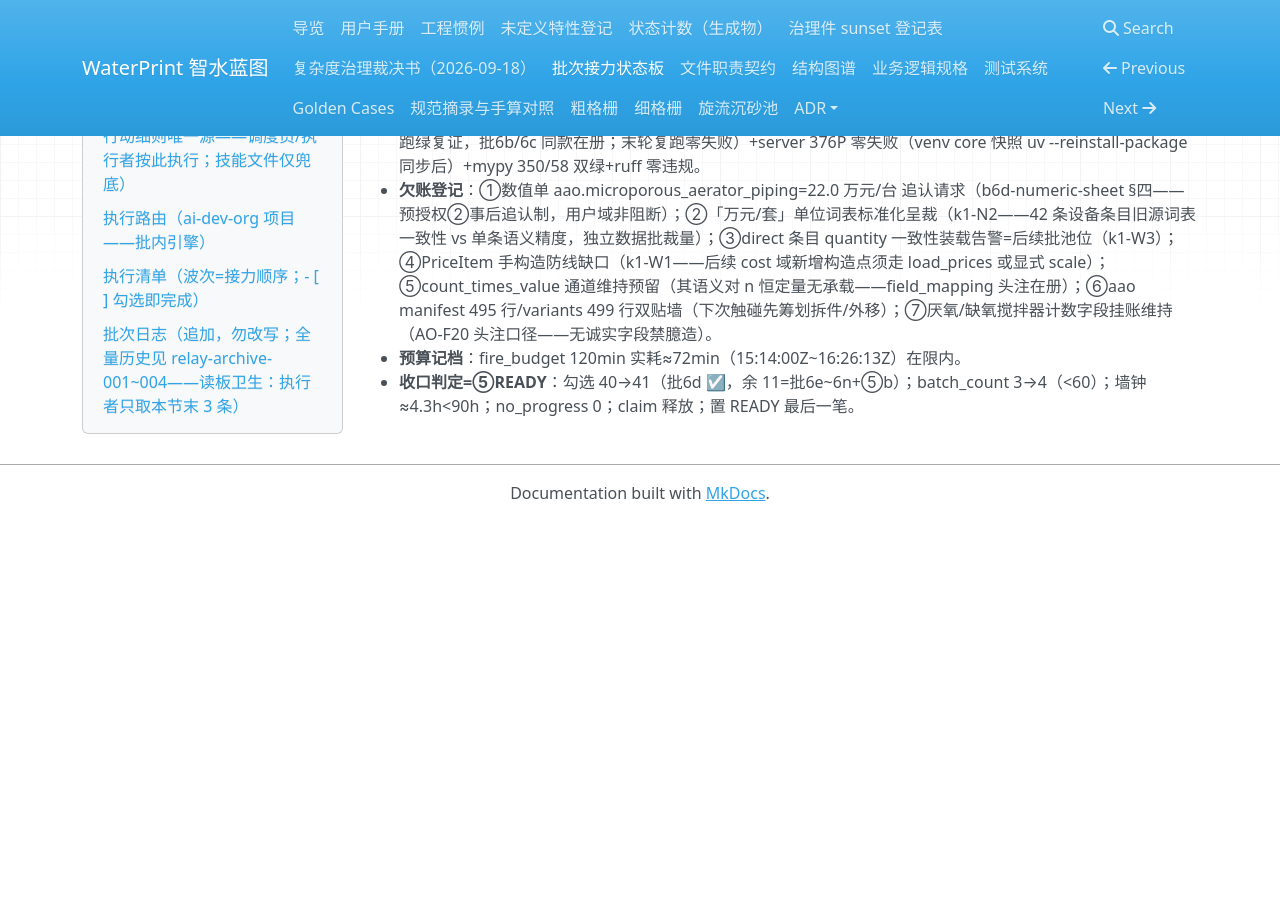
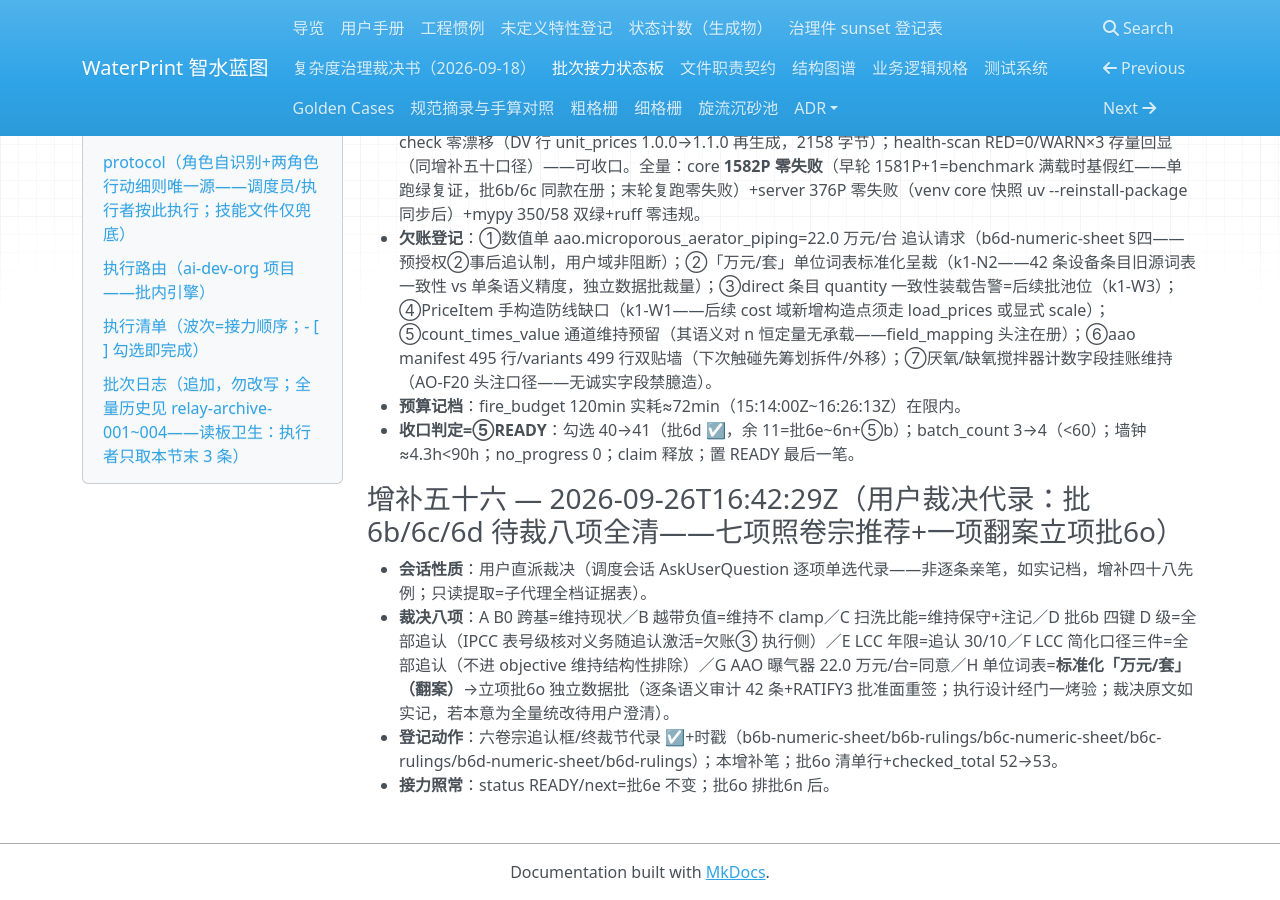
Before and after one commit to yyx20040712/waterprint, an MkDocs documentation site: the page built from docs/handoff/relay.md, in a window 1280 px wide and 900 px high, scrolled down 14919 px. Built offline with MkDocs 1.6.1, drawn with Linux system fonts in a browser that asks for light colours; nearby versions of some CDN libraries; before the commit the page ends 15440 px from its top, so only the background shows below that; some of the changed text lies outside the part shown.

Commit message:
用户裁决代录笔（增补五十六）：批6b/6c/6d 待裁八项全清——A~G 照卷宗推荐追认+H 词表标准化翻案立项批6o（checked_total 52→53）
八项裁决（调度会话 AskUserQuestion 逐项代录——非逐条亲笔，如实记档，增补四十八先例）：
A C-F12 B0 跨基=维持现状（BOD 基 0.6 沿用，终裁=甲案）；B 越带负值=维持不 clamp（负值如实显形，不立 clamp/告警）；C 扫洗比能=维持保守+注记（0.044 kWh/m³ 含扫洗份额照旧）；D 批6b 四键 D 级全部追认（ch4_density_std 0.716 kg/m³ / vxinglvchi.wash.air_specific_energy 0.02 kWh/m³ / water_specific_energy 0.044 kWh/m³ / mine_cifenli.drive.power_per_unit 3.0 kW/台——IPCC 表号级核对义务随追认激活=欠账③ 执行侧）；E LCC 年限=追认 30/10（土建 30 年/设备 10 年）；F LCC 简化口径①②③⑥全部追认（残值率 0+安装费归并 30 年摊+税入基数；LCC 不进 objective 结构性排除维持不动）；G AAO 曝气器 22.0 万元/台=同意（台=每池一套系统含管路，同物同价沿用 cass 2024 询价，按池数 n 计价）；H 单位词表=标准化「万元/套」（翻案——非卷宗推荐案）→立项批6o 独立数据批（逐条语义审计 42 条+RATIFY3 批准面重签；执行设计须经门一烤验；裁决原文如实记，如用户本意为全量 42 条统改「套」留待下次交互澄清）。

登记面：六卷宗（.workflow/backend-calc-complete/ b6b-numeric-sheet/b6b-rulings/b6c-numeric-sheet/b6c-rulings/b6d-numeric-sheet/b6d-rulings）追认框/终裁节已落笔+时戳（2026-09-26T16:39:48Z）——.workflow/ 属 .gitignore 工作流产物区（防误入库，全史零入库，增补四十八同款手术提交面亦仅板一件），卷宗留工作区不入本 commit；板=批6o 清单行（排批6n 后）+checked_total 52→53+增补五十六日志条（2026-09-26T16:42:29Z，本 commit）。status READY/next=批6e 不变。

```diff
--- a/docs/handoff/relay.md
+++ b/docs/handoff/relay.md
@@ -23,7 +23,7 @@
 - heartbeat_utc: 2026-09-26T16:26:13Z <!-- 增补五十五收口刷 -->
 - claim: - <!-- 批6d 收口释放（executor-b6d-20260926T151400Z，勾选 40→41） -->
 - no_progress_count: 0 <!-- 2026-09-25 新排程重置（原 1=B4-5 用户门控非系统性卡死） -->
-- checked_total: 52 <!-- 2026-09-26 增补四十九：38+14（第六波全局收尾 批6a~6n——单源工单 wave6-master-plan.md；旧值 38=增补二十五口径） -->
+- checked_total: 53 <!-- 2026-09-26 增补五十六：+1=批6o 词表标准化立项（用户 H 裁决）；旧值 52 -->
 - checked_done: 41 <!-- 2026-09-26 批6d 收口 40→41（增补五十五） -->
 - protocol_rev: 6 <!-- 2026-09-26 换防升版 rev5→6（执行指令锚根批=现行：仓根锚定纪律+执行指令行参数化+开批通道标签去 rev 化）；旧值 5 -->
 - last_dispatch_utc: 2026-09-26T15:12:43.008Z <!-- 2026-09-26 批6d 首班发布成立（回读=run dwfrun-a8431da0-a14b-42ce-868c-01d20fec3333 running+执行者子代理 executing）；旧值 2026-09-26T14:16:56.911Z（批6c 首班） -->
@@ -157,6 +157,7 @@
 - [ ] 批6l｜UF-46/47 收口（core app 面 load_run_env/design_hash 用例→server 适配器/双胞胎退役——D7 边界经 app 再导出面保持）
 - [ ] 批6m｜单元库浏览前端实现（UF-52——设计件 units-browser-design.md 已备，上板=实现批追认成立）
 - [ ] 批6n｜UF-53 域色双轴归一（CSS/JS 同值双源单源化+双轴同值机器断言——C1 纪律设计裁量）
+- [ ] 批6o｜设备单价词表标准化数据批（用户裁决 2026-09-26 增补五十六 H——向「万元/套」标准化：逐条语义审计 42 条+RATIFY3 批准面重签+词表面/镜像测试随录；独立数据批不并批）
 
 > ③ vector 全表面期望外移 JSON 数据件（可维护性答疑③）＝**用户亲改保留项**——AI 批次不自动开工；第三次锁面摩擦事件发生时仅呈报提醒不代做（用户裁决 2026-09-19）。
 
@@ -272,3 +273,10 @@
 - **欠账登记**：①数值单 aao.microporous_aerator_piping=22.0 万元/台 追认请求（b6d-numeric-sheet §四——预授权②事后追认制，用户域非阻断）；②「万元/套」单位词表标准化呈裁（k1-N2——42 条设备条目旧源词表一致性 vs 单条语义精度，独立数据批裁量）；③direct 条目 quantity 一致性装载告警=后续批池位（k1-W3）；④PriceItem 手构造防线缺口（k1-W1——后续 cost 域新增构造点须走 load_prices 或显式 scale）；⑤count_times_value 通道维持预留（其语义对 n 恒定量无承载——field_mapping 头注在册）；⑥aao manifest 495 行/variants 499 行双贴墙（下次触碰先筹划拆件/外移）；⑦厌氧/缺氧搅拌器计数字段挂账维持（AO-F20 头注口径——无诚实字段禁臆造）。
 - **预算记档**：fire_budget 120min 实耗≈72min（15:14:00Z~16:26:13Z）在限内。
 - **收口判定=⑤READY**：勾选 40→41（批6d ☑，余 11=批6e~6n+⑤b）；batch_count 3→4（<60）；墙钟≈4.3h<90h；no_progress 0；claim 释放；置 READY 最后一笔。
+
+### 增补五十六 — 2026-09-26T16:42:29Z（用户裁决代录：批6b/6c/6d 待裁八项全清——七项照卷宗推荐+一项翻案立项批6o）
+
+- **会话性质**：用户直派裁决（调度会话 AskUserQuestion 逐项单选代录——非逐条亲笔，如实记档，增补四十八先例；只读提取=子代理全档证据表）。
+- **裁决八项**：A B0 跨基=维持现状／B 越带负值=维持不 clamp／C 扫洗比能=维持保守+注记／D 批6b 四键 D 级=全部追认（IPCC 表号级核对义务随追认激活=欠账③ 执行侧）／E LCC 年限=追认 30/10／F LCC 简化口径三件=全部追认（不进 objective 维持结构性排除）／G AAO 曝气器 22.0 万元/台=同意／H 单位词表=**标准化「万元/套」（翻案）**→立项批6o 独立数据批（逐条语义审计 42 条+RATIFY3 批准面重签；执行设计经门一烤验；裁决原文如实记，若本意为全量统改待用户澄清）。
+- **登记动作**：六卷宗追认框/终裁节代录 ☑+时戳（b6b-numeric-sheet/b6b-rulings/b6c-numeric-sheet/b6c-rulings/b6d-numeric-sheet/b6d-rulings）；本增补笔；批6o 清单行+checked_total 52→53。
+- **接力照常**：status READY/next=批6e 不变；批6o 排批6n 后。
```
